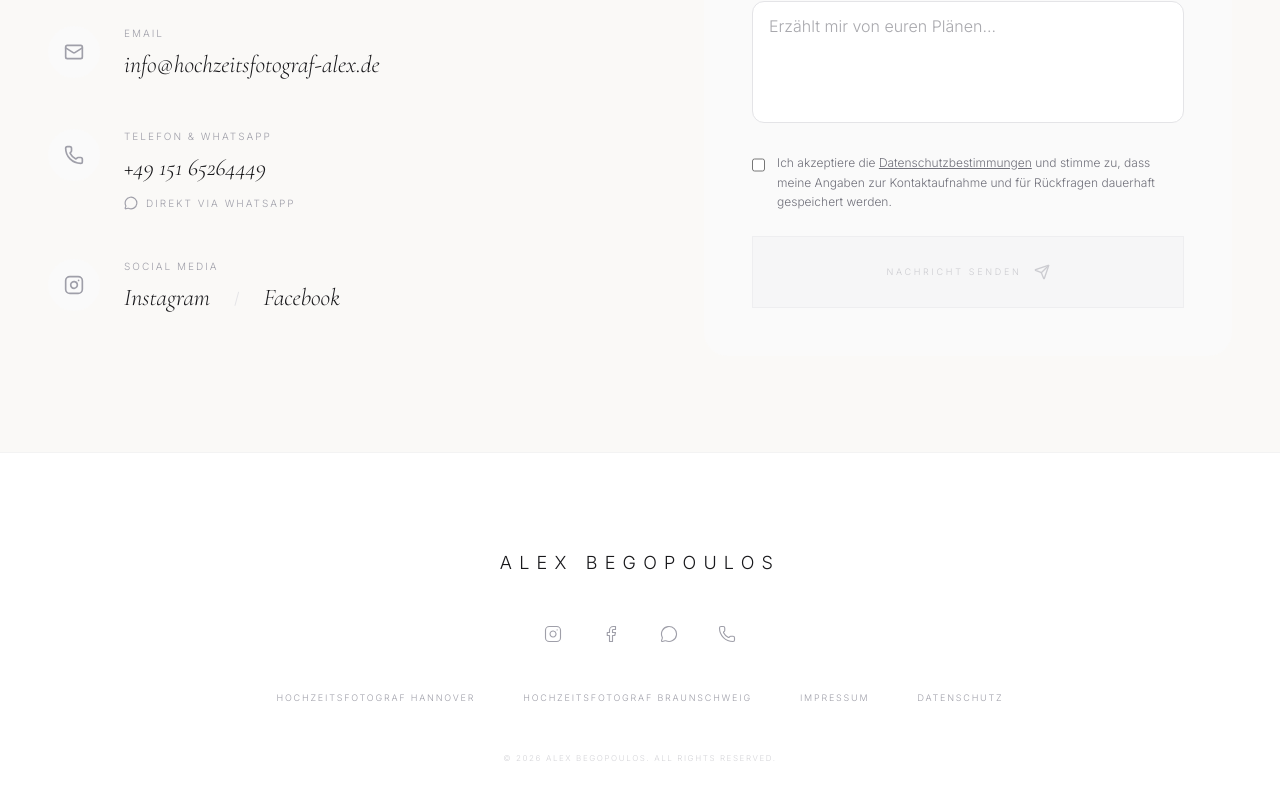
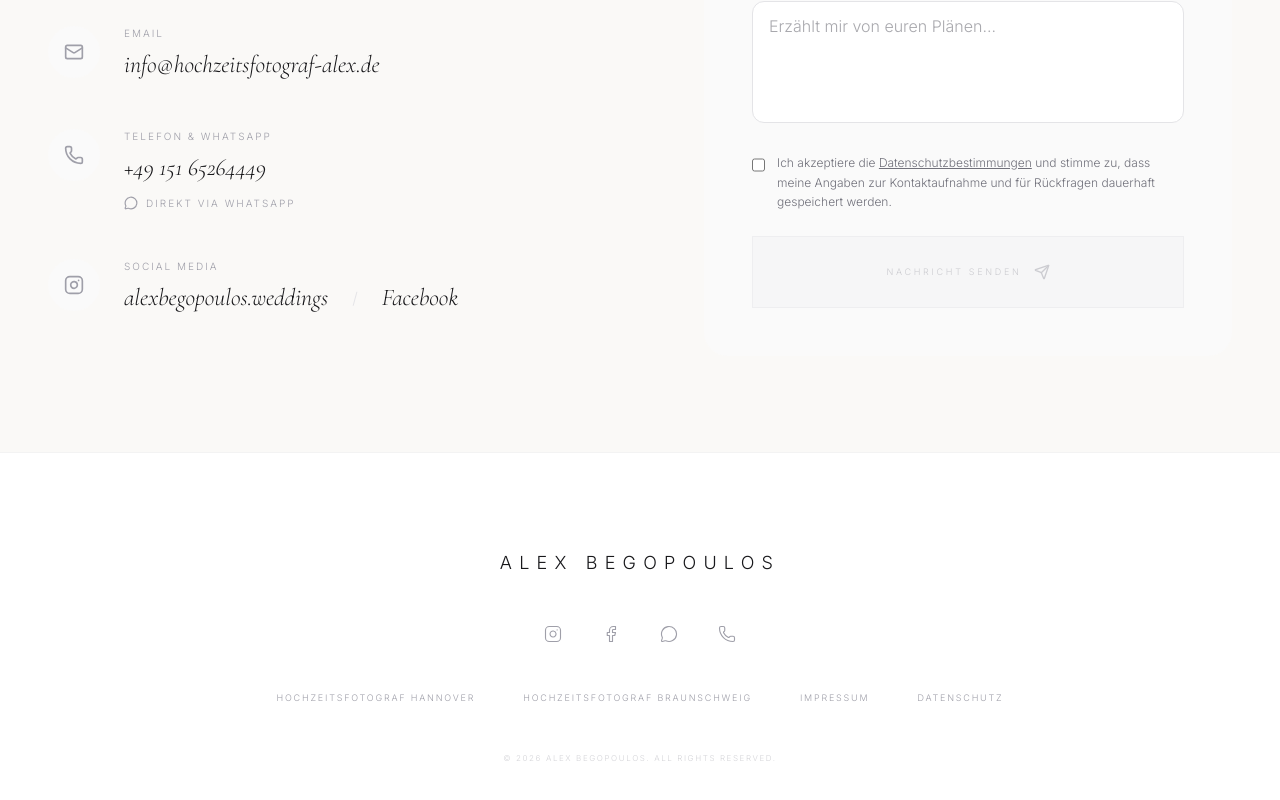
Before and after one commit to harald37/alex-test-website-01, a React (Vite) app: page /contact in a window 1280 px wide. Shown: the part 621-1421 px from the top of the page. Built offline with nearby package versions, Linux system fonts and the light colour scheme; a web font is replaced by a local one.

Commit message:
feat: Update Instagram link and display name
Updates the Instagram social media link and its corresponding display name to reflect the dedicated wedding photography account.

```diff
--- a/src/constants.ts
+++ b/src/constants.ts
@@ -461,7 +461,7 @@ export const NAV_LINKS = [
 ];
 
 export const SOCIAL_LINKS = {
-  instagram: "https://instagram.com/alexbegopoulos",
+  instagram: "https://instagram.com/alexbegopoulos.weddings",
   facebook: "https://facebook.com/alexbegopoulos",
   whatsapp: "https://wa.me/4915165264449",
   phone: "tel:+4915165264449",
--- a/src/pages/Contact.tsx
+++ b/src/pages/Contact.tsx
@@ -107,7 +107,7 @@ export const Contact = () => {
                 <div>
                   <h4 className="font-sans uppercase tracking-[0.2em] text-[10px] text-zinc-400 mb-2">Social Media</h4>
                   <div className="flex items-center space-x-6">
-                    <a href={SOCIAL_LINKS.instagram} target="_blank" rel="noopener noreferrer" className="font-serif italic text-xl md:text-2xl text-zinc-900 hover:text-zinc-500 transition-colors">Instagram</a>
+                    <a href={SOCIAL_LINKS.instagram} target="_blank" rel="noopener noreferrer" className="font-serif italic text-xl md:text-2xl text-zinc-900 hover:text-zinc-500 transition-colors">alexbegopoulos.weddings</a>
                     <span className="text-zinc-200">/</span>
                     <a href={SOCIAL_LINKS.facebook} target="_blank" rel="noopener noreferrer" className="font-serif italic text-xl md:text-2xl text-zinc-900 hover:text-zinc-500 transition-colors">Facebook</a>
                   </div>
```
